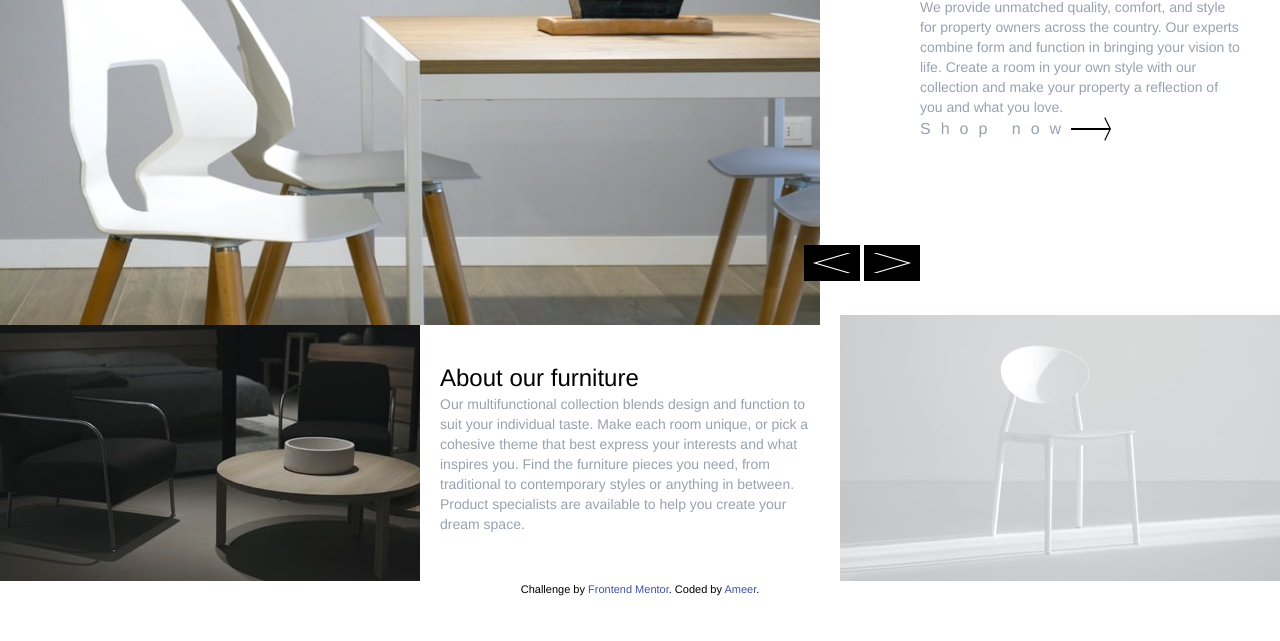
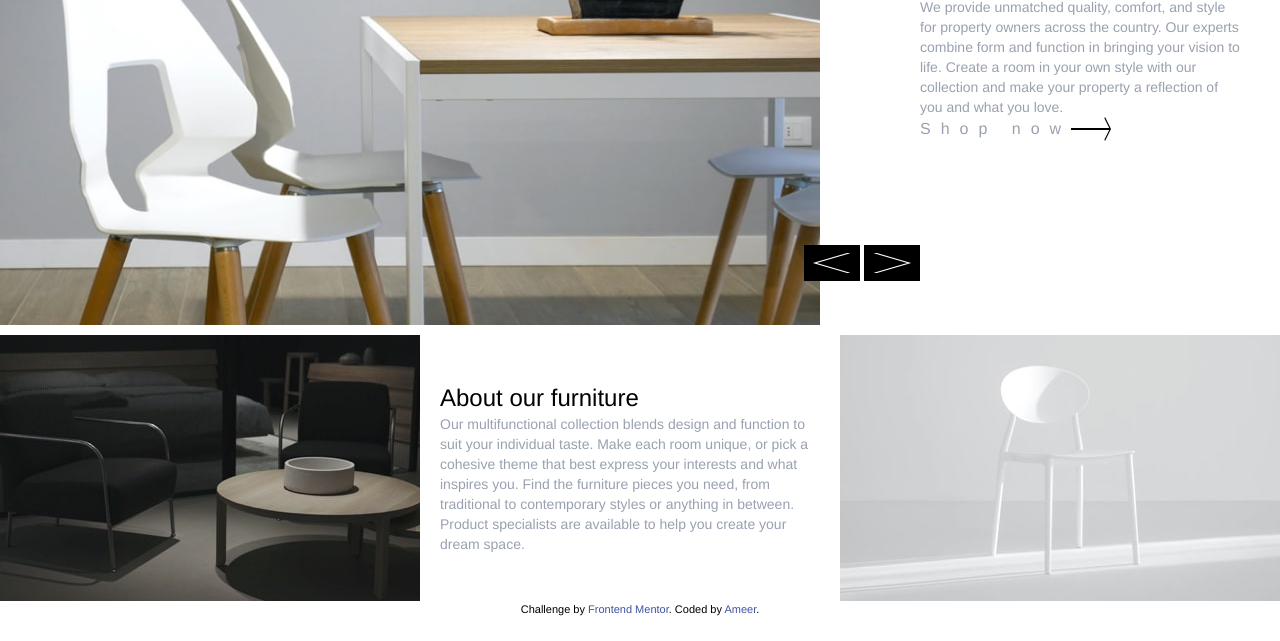
Before and after one commit to ameer-dev-A/room, a website built with Vite: page index.html in a window 1280 px wide. Shown: the part 159-800 px from the top of the page. Built offline with nearby package versions, Linux system fonts and the light colour scheme.

Commit message:
Update index.html

```diff
--- a/index.html
+++ b/index.html
@@ -36,7 +36,7 @@
   </style>
   </head>
   <body class="md:overflow-x-hidden">
-    <div class="relative mt-[-20px] w-full h-2/3 min-h-[750px] lg:min-h-[470px]">
+    <div class="relative mt-[-20px] w-full h-2/3 min-h-[750px] lg:min-h-[490px]">
      <header>
       <nav class="nav md:bg-transparent relative w-full md:w-100
                   flex items-center gap-5 md:gap-14 p-5 mt-6 z-50">
```
